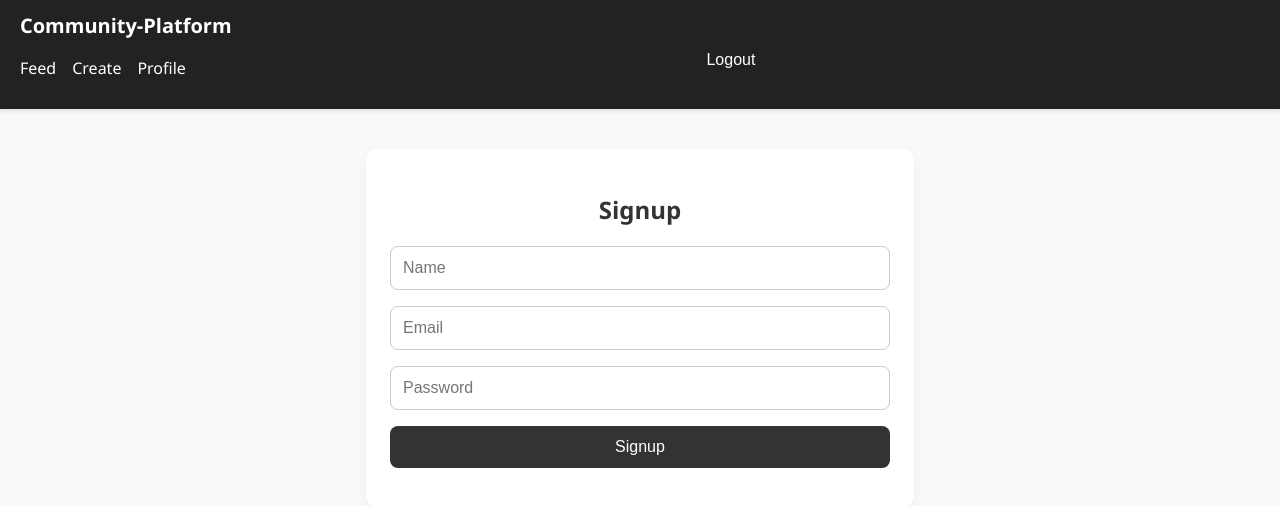
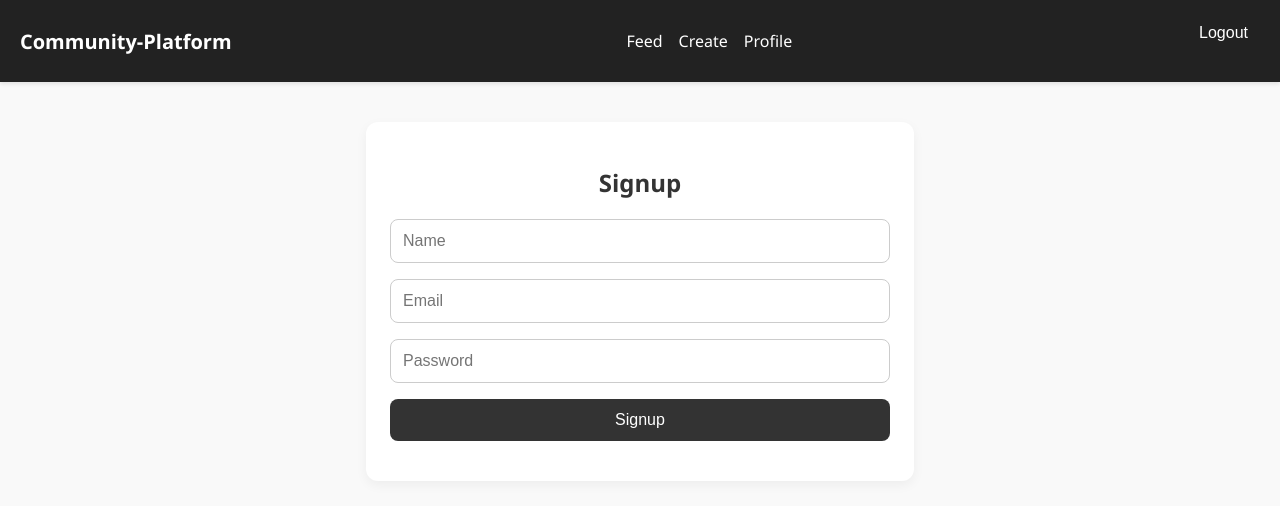
Before and after one commit to ArchiMatta/community-platform, a React (Create React App) app in the folder client/: page /signup in a window 1280 px wide. Shown: the top 506 px of the page. Built offline with nearby package versions, Linux system fonts and the light colour scheme; no server answers; sample sign-in values are in the browser's storage.

Commit message:
Enhancing UI and Navigation changes

```diff
--- a/client/src/components/Navbar.js
+++ b/client/src/components/Navbar.js
@@ -1,5 +1,5 @@
 import React from 'react';
-import { Link, useNavigate } from 'react-router-dom';
+import { NavLink, useNavigate } from 'react-router-dom';
 
 const Navbar = () => {
   const navigate = useNavigate();
@@ -15,12 +15,18 @@ const Navbar = () => {
 
   return (
     <nav className="navbar">
-      <span className="logo">Community-Platform</span>
-      <div className="nav-links">
-        <Link to="/feed">Feed</Link>
-        <Link to="/create">Create</Link>
-        <Link to="/profile">Profile</Link>
-        <button onClick={handleLogout}>Logout</button>
+      <div className="nav-wrapper">
+        <span className="logo">Community-Platform</span>
+
+        <div className="nav-links-left">
+          <NavLink to="/feed" className={({ isActive }) => (isActive ? "active" : "")}>Feed</NavLink>
+          <NavLink to="/create" className={({ isActive }) => (isActive ? "active" : "")}>Create</NavLink>
+          <NavLink to="/profile" className={({ isActive }) => (isActive ? "active" : "")}>Profile</NavLink>
+        </div>
+
+        <div className="nav-links-right">
+          <button onClick={handleLogout}>Logout</button>
+        </div>
       </div>
     </nav>
   );
--- a/client/src/index.css
+++ b/client/src/index.css
@@ -88,14 +88,43 @@ button:hover {
   box-shadow: 0 2px 4px rgba(0,0,0,0.1);
 }
 
-.nav-links {
+.nav-wrapper {
   display: flex;
-  gap: 16px;
+  justify-content: space-between; /* Space between left and right sections */
   align-items: center;
+  width: 100%;
 }
 
-.nav-links a,
-.nav-links button {
+.nav-links-left,
+.nav-links-right {
+  display: flex;
+  align-items: center;
+  gap: 16px;
+}
+
+.nav-links-left a,
+.nav-links-left a:visited,
+.nav-links-left a:active {
+  color: white;
+  text-decoration: none;
+  font-size: 16px;
+  cursor: pointer;
+  transition: color 0.3s;
+}
+
+.nav-links-left a:hover {
+  color: #ffcc00;
+}
+
+.nav-links-left a.active {
+  color: #ffcc00;
+  font-weight: bold;
+  border-bottom: 2px solid #ffcc00;
+  padding-bottom: 2px;
+}
+
+/* Right side logout button */
+.nav-links-right button {
   color: white;
   text-decoration: none;
   background: none;
@@ -104,10 +133,10 @@ button:hover {
   cursor: pointer;
 }
 
-.nav-links a:hover,
-.nav-links button:hover {
-  text-decoration: underline;
+.nav-links-right button:hover {
+  background: #cc0000;
 }
+
 
 .nav-wrapper {
   display: flex;
--- a/client/src/pages/Login.js
+++ b/client/src/pages/Login.js
@@ -21,8 +21,19 @@ const Login = () => {
       alert('Login successful');
       navigate('/feed'); // We'll build this page next
     } catch (err) {
-      alert(err.response?.data?.error || 'Login failed');
-    } finally {
+  const status = err.response?.status;
+  const message = err.response?.data?.error || 'Login failed';
+
+  if (status === 404) {
+    // User not found → redirect to signup
+    alert('Email not registered. Redirecting to Signup...');
+    setTimeout(() => navigate('/signup', { replace: true }), 100);
+  } else if (status === 400) {
+    alert('Invalid password. Please try again.');
+  } else {
+    alert(message);
+  }
+} finally {
       setLoading(false);
     }
   };
--- a/client/src/pages/Signup.js
+++ b/client/src/pages/Signup.js
@@ -1,10 +1,11 @@
 import React, { useState } from 'react';
+import { useNavigate } from 'react-router-dom';
 import api from '../api';
 import Spinner from '../components/Spinner';
 
 const Signup = () => {
   const [form, setForm] = useState({ name: '', email: '', password: '' });
-
+  const navigate = useNavigate();
   const handleChange = (e) => setForm({ ...form, [e.target.name]: e.target.value });
   const [loading, setLoading] = useState(false);
 
@@ -14,6 +15,7 @@ const Signup = () => {
     try {
       await api.post('/auth/signup', form);
       alert('Signup successful. You can now log in.');
+      setTimeout(() => navigate('/login', { replace: true }), 100);
     } catch (err) {
       alert(err.response.data.error || 'Signup failed');
     } finally {
```
Also changed, not shown: 2 other files (tests, documents, lock files or other folders).
